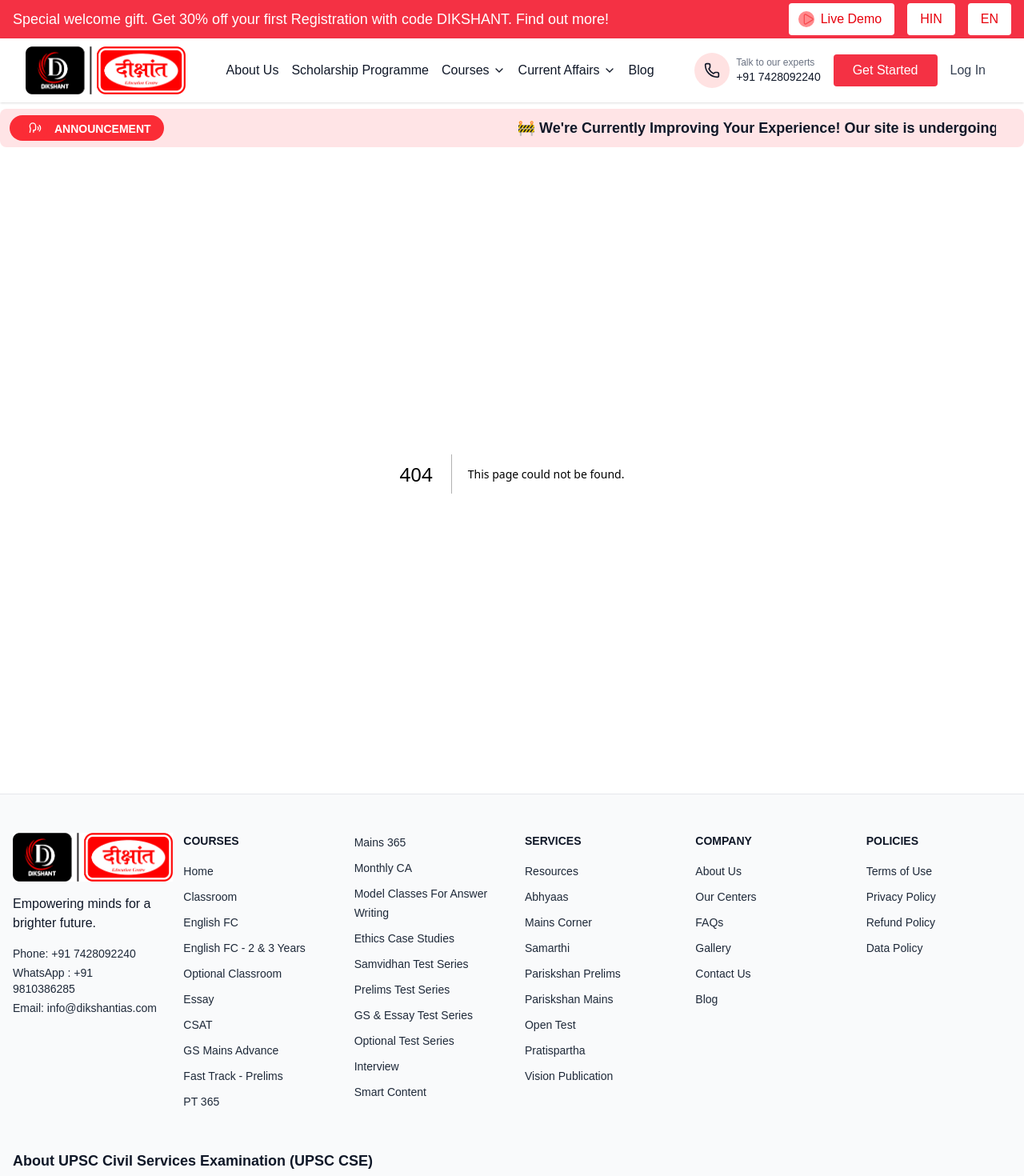
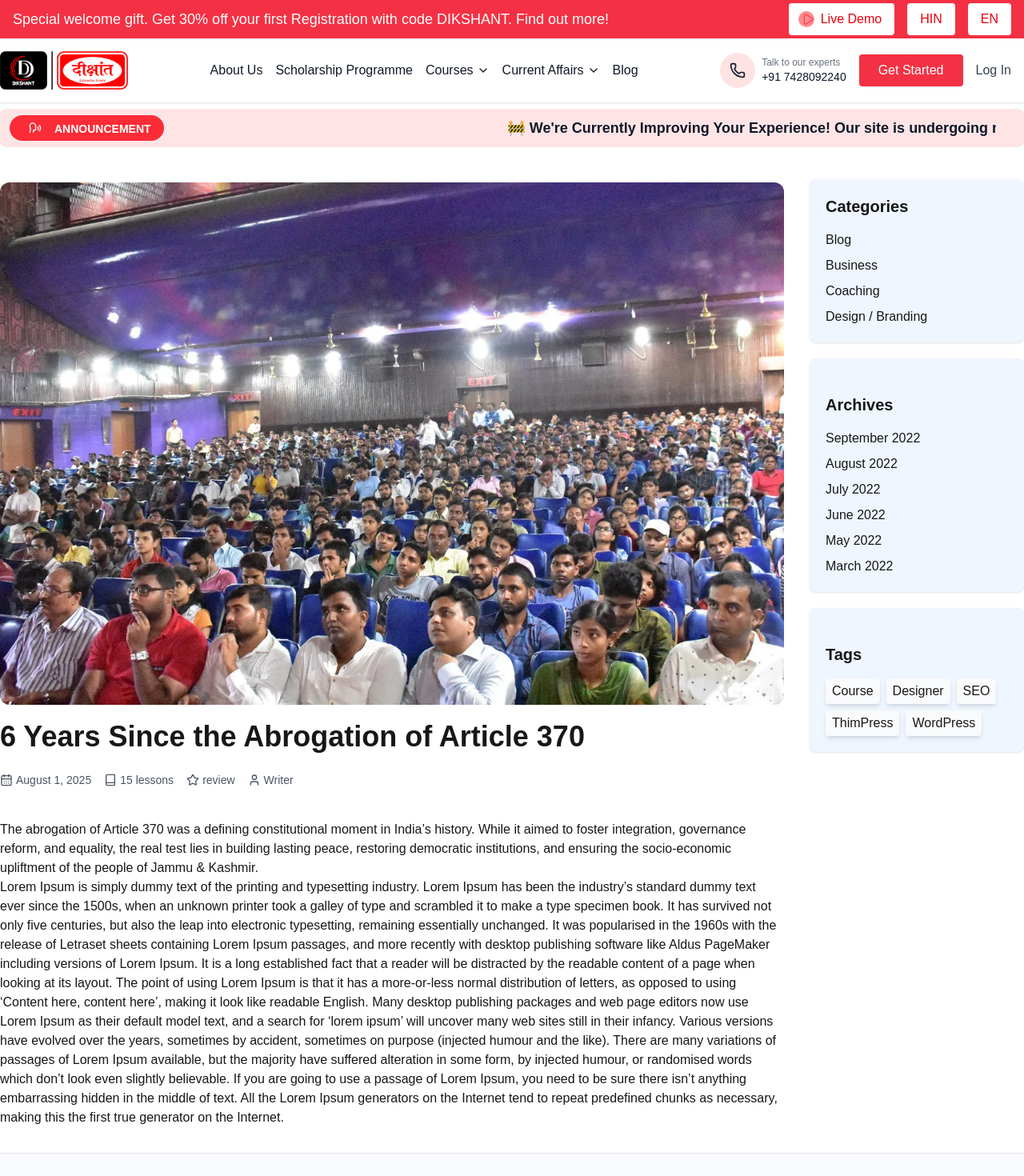
Before and after one commit to vinay-stacks/dikshantias, a Next.js app: page /blog-details in a window 1280 px wide. Before the commit this address had no page. Shown: the top 1470 px of the page at 80% size. Built offline with nearby package versions, Linux system fonts and the light colour scheme.

Commit message:
all internal final

```diff
--- /dev/null
+++ b/src/app/blog-details/page.tsx
@@ -0,0 +1,12 @@
+import BlogDetails from '@/component/BlogDetails'
+import React from 'react'
+
+function page() {
+    return (
+        <>
+            <BlogDetails />
+        </>
+    )
+}
+
+export default page
--- /dev/null
+++ b/src/component/BlogDetails.tsx
@@ -0,0 +1,100 @@
+'use client';
+import { Book, CalendarDays, Globe, Star, User } from 'lucide-react';
+import Image from 'next/image';
+import React from 'react';
+
+const BlogDetails: React.FC = () => {
+    return (
+        <>
+            <div className="bg-white min-h-screen">
+                <div className="max-w-7xl mx-auto py-8 flex flex-col md:flex-row gap-8">
+                    {/* Main Content */}
+                    <main className="flex-1">
+                        <div className='pt-1 pb-1 rounded-lg mb-4 overflow-hidden'>
+                            <Image src="/img/gallery/gallery-5.webp" width={1500} height={600} alt="blog-hero" className='rounded-xl' />
+                        </div>
+
+                        <div className="grid grid-cols-1 gap-6">
+                            <div>
+                                <h1 className='font-bold text-4xl'>6 Years Since the Abrogation of Article 370</h1>
+                            </div>
+                            <div className="flex items-center gap-4 text-sm text-gray-600 mb-4">
+                                <div className="flex items-center gap-1">
+                                    <CalendarDays className="w-4 h-4" />
+                                    <span>August 1, 2025</span>
+                                </div>
+                                <div className="flex items-center gap-1">
+                                    <Book className="w-4 h-4" />
+                                    <span>15 lessons</span>
+                                </div>
+                                <div className="flex items-center gap-1">
+                                    <Star className="w-4 h-4" />
+                                    <span>review</span>
+                                </div>
+                                <div className="flex items-center gap-1">
+                                    <User className="w-4 h-4" />
+                                    <span>Writer</span>
+                                </div>
+                            </div>
+
+                            <div className='content'>
+                                <p>The abrogation of Article 370 was a defining constitutional moment in India’s history. While it aimed to foster integration, governance reform, and equality, the real test lies in building lasting peace, restoring democratic institutions, and ensuring the socio-economic upliftment of the people of Jammu & Kashmir.</p>
+
+                                <p>Lorem Ipsum is simply dummy text of the printing and typesetting industry. Lorem Ipsum has been the industry’s standard dummy text ever since the 1500s, when an unknown printer took a galley of type and scrambled it to make a type specimen book.
+
+                                    It has survived not only five centuries, but also the leap into electronic typesetting, remaining essentially unchanged. It was popularised in the 1960s with the release of Letraset sheets containing Lorem Ipsum passages, and more recently with desktop publishing software like Aldus PageMaker including versions of Lorem Ipsum.
+
+                                    It is a long established fact that a reader will be distracted by the readable content of a page when looking at its layout. The point of using Lorem Ipsum is that it has a more-or-less normal distribution of letters, as opposed to using ‘Content here, content here’, making it look like readable English.
+
+                                    Many desktop publishing packages and web page editors now use Lorem Ipsum as their default model text, and a search for ‘lorem ipsum’ will uncover many web sites still in their infancy. Various versions have evolved over the years, sometimes by accident, sometimes on purpose (injected humour and the like).
+
+                                    There are many variations of passages of Lorem Ipsum available, but the majority have suffered alteration in some form, by injected humour, or randomised words which don’t look even slightly believable.
+
+                                    If you are going to use a passage of Lorem Ipsum, you need to be sure there isn’t anything embarrassing hidden in the middle of text. All the Lorem Ipsum generators on the Internet tend to repeat predefined chunks as necessary, making this the first true generator on the Internet.</p>
+                            </div>
+
+                        </div>
+                    </main>
+
+                    {/* Sticky Sidebar */}
+                    <aside className="w-full md:w-67 sticky top-6 h-fit space-y-5">
+                        <div className='bg-blue-50 p-5 rounded-lg shadow '>
+                            <h2 className="text-xl font-semibold mb-4">Categories</h2>
+                            <ul className="space-y-2">
+                                <li>Blog</li>
+                                <li>Business</li>
+                                <li>Coaching</li>
+                                <li>Design / Branding</li>
+                            </ul>
+                        </div>
+                        <div className='bg-blue-50 p-5 rounded-lg shadow '>
+                            <h2 className="text-xl font-semibold mt-6 mb-4">Archives</h2>
+                            <ul className="space-y-2">
+                                <li>September 2022</li>
+                                <li>August 2022</li>
+                                <li>July 2022</li>
+                                <li>June 2022</li>
+                                <li>May 2022</li>
+                                <li>March 2022</li>
+                            </ul>
+                        </div>
+                        <div className='bg-blue-50 p-5 rounded-lg shadow '>
+                            <h2 className="text-xl font-semibold mt-6 mb-4">Tags</h2>
+                            <div className="flex flex-wrap gap-2">
+                                <span className="bg-gray-50 px-2 py-1 rounded shadow-md">Course</span>
+                                <span className="bg-gray-50 px-2 py-1 rounded shadow-md">Designer</span>
+                                <span className="bg-gray-50 px-2 py-1 rounded shadow-md">SEO</span>
+                                <span className="bg-gray-50 px-2 py-1 rounded shadow-md">ThimPress</span>
+                                <span className="bg-gray-50 px-2 py-1 rounded shadow-md">WordPress</span>
+                            </div>
+                        </div>
+
+                    </aside>
+                </div >
+            </div >
+        </>
+
+    );
+};
+
+export default BlogDetails;
--- a/src/component/BlogPage.tsx
+++ b/src/component/BlogPage.tsx
@@ -1,28 +1,13 @@
 'use client';
 
-import Head from 'next/head';
 import Image from 'next/image';
 import Link from 'next/link';
 import React from 'react';
 
 const BlogPage: React.FC = () => {
     return (
-        <div className="bg-white min-h-screen">
-            {/* Navigation */}
-            {/* <div className='max-w-7xl mx-auto'>
-             <nav className="w-full bg-blue-100 p-4 rounded shadow h-fit">
-                <ul className="space-y-2 flex">
-                    <li>
-                        <Link href="/" className="text-blue-600 hover:underline block">Home</Link>
-                    </li>
-                    <li>
-                        <Link href="/blog" className="text-blue-600 hover:underline block">Blog</Link>
-                    </li>
-                </ul>
-            </nav>
-           </div> */}
-
-
+        <>
+         <div className="bg-white min-h-screen">
             <div className="max-w-7xl mx-auto py-8 flex flex-col md:flex-row gap-8">
                 {/* Main Content */}
                 <main className="flex-1">
@@ -45,7 +30,7 @@
                                     Lorem ipsum is simply dummy text of the printing and typesetting industry. Lorem ipsum has been the industry...
                                 </p>
                                 <p className="text-gray-600 text-sm mt-2">Blog • 20/08/2022</p>
-                                <a href="#" className="text-red-600 mt-2 inline-block">Read More →</a>
+                                <Link href="/blog-details" className="text-red-600 mt-2 inline-block">Read More →</Link>
                             </div>
                         ))}
                     </div>
@@ -87,6 +72,8 @@
                 </aside>
             </div >
         </div >
+        </>
+
     );
 };
 
--- a/src/component/Header.tsx
+++ b/src/component/Header.tsx
@@ -16,9 +16,9 @@
         setOpenMobileDropdown(null);
     };
 
-    const handleDropdownToggle = (menu: string) => {
-        setOpenDropdown(openDropdown === menu ? null : menu);
-    };
+    // const handleDropdownToggle = (menu: string) => {
+    //     setOpenDropdown(openDropdown === menu ? null : menu);
+    // };
 
     const handleMobileDropdownToggle = (menu: string) => {
         setOpenMobileDropdown(openMobileDropdown === menu ? null : menu);
@@ -62,12 +62,12 @@
 
             {/* Main Header */}
             <div className="bg-white shadow-sm md:py-2">
-                <div className="max-w-7xl mx-auto px-4 sm:px-6 lg:px-8">
+                <div className="max-w-7xl mx-auto px-4 sm:px-6 md:px-0">
                     <div className="flex items-center justify-between h-14 md:h-16">
                         {/* Logo */}
-                        <div className="logo w-[150px] md:w-[200px]">
+                        <div className="logo w-[150px] md:w-[160px]">
                              <Link href='/' className='logo'>
-                                    <Image src={'/img/dikshant-logo.png'} alt="Logo" width={200} height={100} />
+                                    <Image src={'/img/dikshant-logo.png'} alt="Logo" width={160} height={100} />
                             </Link>
                         </div>
 
--- a/src/component/home/DirectorMessage.tsx
+++ b/src/component/home/DirectorMessage.tsx
@@ -19,7 +19,7 @@
         {
             id: 1,
             name: "Dr. S.S. Pandey",
-            title: "Founder & CEO of Dikshant IAS",
+            title: "Educator & Founder, Dikshant IAS",
             company: "Dikshant IAS",
             description: "Dr. SS Pandey is a contemporary sociologist from India who has been sensitive to contemporary social issues along with having a deep understanding of human society. Dr. SS Pandey has done PhD in Industrial Sociology from the Sociology Department of Banaras Hindu University and in the UNESCOchair project Vidya India, eminent anthropologist Dr. R. N. Worked as Research Assistant with Sasaram.",
             hasImage: true,
@@ -29,12 +29,12 @@
         {
             id: 2,
             name: "Ashutosh Dixit",
-            title: "Teacher",
+            title: "Educator & CEO, Dikshant IAS",
             company: "Dikshant IAS",
-            description: "Ashutosh Pandey, a renowned educator at Dikshant IAS, is known for his in-depth knowledge and student-centric approach to UPSC preparation. With a strong command over current affairs and polity, he simplifies complex topics, making learning effective and engaging. His guidance at Dikshant IAS has helped numerous aspirants achieve their civil services dreams with confidence and clarity.",
+            description: "From the boardrooms of global corporations to the classrooms of aspiring civil servants, Ashutosh Dixit has carved a unique path—where corporate excellence meets educational transformation. A visionary leader with a heart for public good, Ashutosh Dixit today stands as a mentor, strategist, and nation-builder, steering one of India’s most socially committed institutions—Dikshant Education Centre Private Limited.",
             hasImage: true,
             image: "/img/ashutosh-pandey.webp",
-            url:"/ashutosh-dixit-profile"
+            url:"/ashutosh-dixit"
         }
     ];
 
```
Also changed, not shown: public/img/ashutosh-profile-bg.webp (deleted), src/app/ashutosh-dixit/page.tsx (renamed from src/app/ashutosh-dixit-profile/page.tsx), 1 other file (tests, documents, lock files or other folders).
